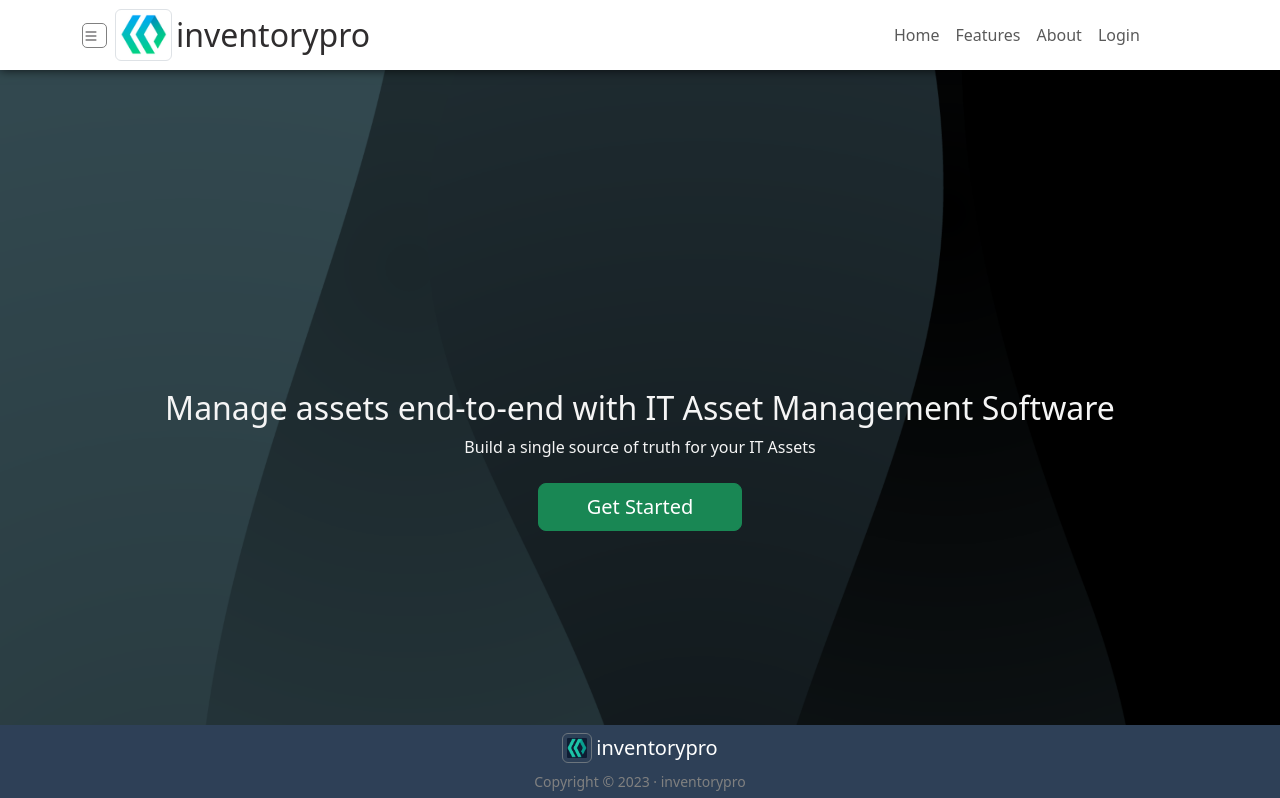
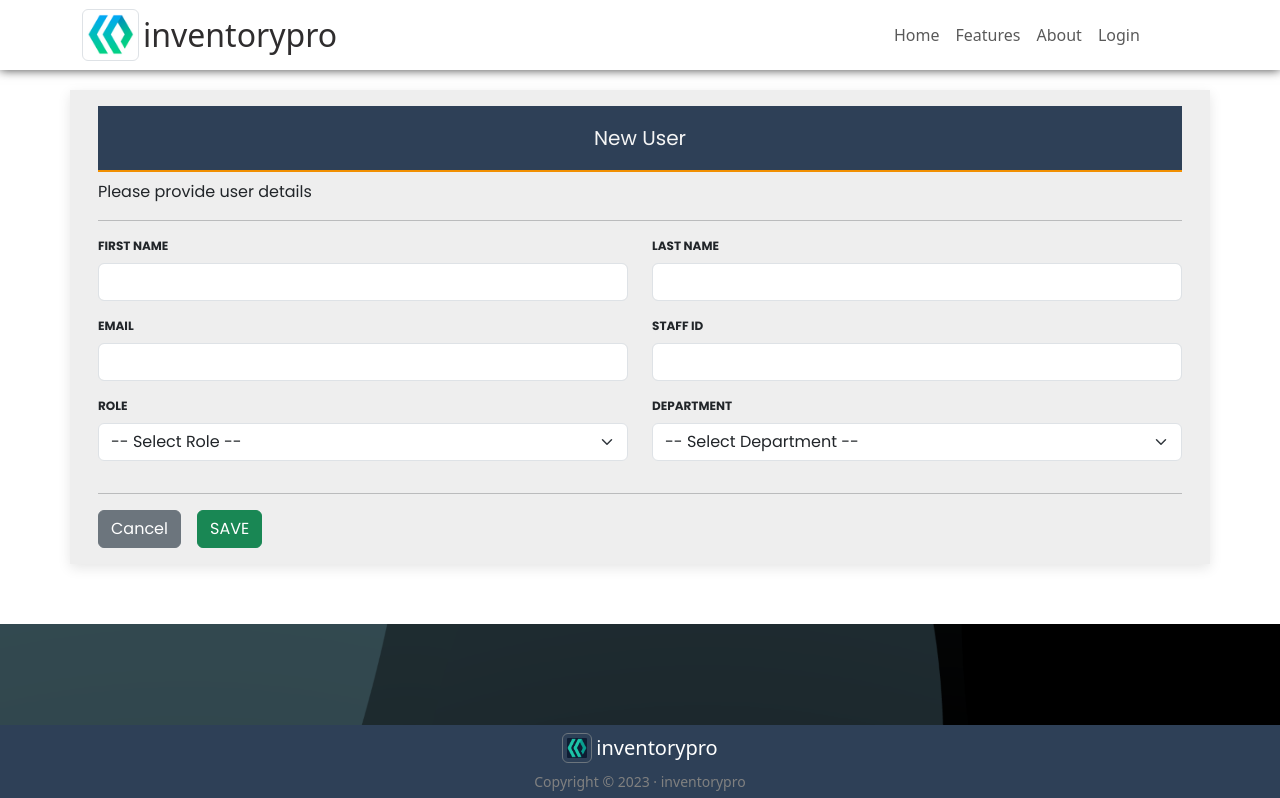
Before and after one commit to Jarabi/aim-frontend, a React (Vite) app: page / in a window 1280 px wide. Shown: the top 798 px of the page. Built offline with nearby package versions, Linux system fonts and the light colour scheme.

Commit message:
Add user form

```diff
--- a/src/App.jsx
+++ b/src/App.jsx
@@ -9,6 +9,9 @@ import Login from "./components/Login";
 import Footer from "./components/Footer";
 import RequisitionView from "./components/RequisitionView";
 import NewRequisition from "./components/NewRequisition";
+import ViewUser from "./components/ViewUser";
+import ViewUsers from "./components/ViewUsers";
+import NewUser from "./components/NewUser";
 
 const App = () => {
   const [isLoggedIn, setIsLoggedIn] = useState(false);
@@ -29,12 +32,16 @@ const App = () => {
   return (
     <>
       <Header userInfo={userInfo} />
+      <NewUser />
       <Routes>
         <Route path='/' element={<>{!isLoggedIn && <LandingPage />}</>} />
         <Route path='/login' element={<Login setUserInfo={setUserInfo} />} />
         <Route path='/dashboard' element={<Dashboard />} />
         <Route path='/requisitionView' element={<RequisitionView />} />
         <Route path='/newRequisition' element={<NewRequisition />} />
+        <Route path='/viewUsers' element={<ViewUsers />} />
+        <Route path='/viewUser' element={<ViewUser />} />
+        <Route path='/newUser' element={<NewUser />} />
       </Routes>
       <Footer />
     </>
--- a/src/components/Header.jsx
+++ b/src/components/Header.jsx
@@ -26,7 +26,7 @@ export default function Header({ userInfo }) {
   return (
     <header className='d-flex'>
       <div className='container d-flex justify-content-between'>
-        <Link
+        {/* <Link
           className='navbarToggler d-flex align-items-center me-2'
           data-bs-toggle='offcanvas'
           data-bs-target='#offcanvasScrolling'
@@ -42,7 +42,7 @@ export default function Header({ userInfo }) {
               borderRadius: "5px",
             }}
           ></i>
-        </Link>
+        </Link> */}
         <div className='header-logo d-flex me-auto'>
           <Link
             className='d-flex flex-row align-items-center'
--- a/src/components/NewRequisition.jsx
+++ b/src/components/NewRequisition.jsx
@@ -20,7 +20,7 @@ const NewRequisition = () => {
   return (
     <div className='container user-page'>
       <form className='border rounded p-3' onSubmit={submitHandler}>
-        <h5 className='requisitions-view text-center'>New Requisition</h5>
+        <h5 className='form-header text-center'>New Requisition</h5>
 
         <div className='mb-3'>
           <label htmlFor='req-title' className='form-label'>
--- /dev/null
+++ b/src/components/NewUser.jsx
@@ -0,0 +1,138 @@
+import { useState } from "react";
+import usersApi from "../api/users";
+
+export default function NewUser() {
+  const [formData, setFormData] = useState({
+    firstName: "",
+    lastName: "",
+    email: "",
+    roleId: "",
+    departmentId: "",
+    staffId: "",
+  });
+
+  const handleChange = (e) => {
+    setFormData({
+      ...form,
+      [e.target.name]: e.target.value,
+    });
+  };
+
+  const submitHandler = async (e) => {
+    e.preventDefault();
+
+    const res = await usersApi.createUser(formData);
+    console.log(res);
+  };
+
+  return (
+    <div className='container user-form'>
+      <form className='rounded p-3' onSubmit={submitHandler}>
+        <h5 className='form-header text-center'>New User</h5>
+        <p className='fs-6'>Please provide user details</p>
+        <hr className='my-3' />
+        <div className='row'>
+          <div className='mb-3 col-md-6'>
+            <label htmlFor='firstName' className='form-label'>
+              FIRST NAME
+            </label>
+            <input
+              type='text'
+              className='form-control'
+              id='firstName'
+              name='firstName'
+              onChange={handleChange}
+            />
+            <div className='invalid-feedback'>Provide first name.</div>
+          </div>
+
+          <div className='mb-3 col-md-6'>
+            <label htmlFor='lastName' className='form-label'>
+              LAST NAME
+            </label>
+            <input
+              type='text'
+              className='form-control'
+              id='lastName'
+              name='lastName'
+              onChange={handleChange}
+            />
+            <div className='invalid-feedback'>Provide last name.</div>
+          </div>
+        </div>
+        <div className='row'>
+          <div className='mb-3 col-md-6'>
+            <label htmlFor='email' className='form-label'>
+              EMAIL
+            </label>
+            <input
+              type='text'
+              className='form-control'
+              id='email'
+              name='email'
+              onChange={handleChange}
+            />
+            <div className='invalid-feedback'>Provide email.</div>
+          </div>
+
+          <div className='mb-3 col-md-6'>
+            <label htmlFor='staffId' className='form-label'>
+              STAFF ID
+            </label>
+            <input
+              type='text'
+              className='form-control'
+              id='staffId'
+              name='staffId'
+              onChange={handleChange}
+            />
+            <div className='invalid-feedback'>Enter staff ID.</div>
+          </div>
+        </div>
+        <div className='row'>
+          <div className='mb-3 col-md-6'>
+            <label htmlFor='roleId' className='form-label'>
+              ROLE
+            </label>
+            <select
+              id='roleId'
+              name='roleId'
+              onChange={handleChange}
+              className='form-select'
+            >
+              <option value=''>-- Select Role --</option>
+            </select>
+            <div className='invalid-feedback'>Select a department.</div>
+          </div>
+
+          <div className='mb-3 col-md-6'>
+            <label htmlFor='departmentId' className='form-label'>
+              DEPARTMENT
+            </label>
+            <select
+              id='departmentId'
+              name='departmentId'
+              onChange={handleChange}
+              className='form-select'
+            >
+              <option value=''>-- Select Department --</option>
+            </select>
+            <div className='invalid-feedback'>Please provide a title.</div>
+          </div>
+        </div>
+        <hr className='my-3' />
+        <div className='cta'>
+          <button
+            className='btn btn-secondary me-3'
+            onClick={() => navigate(-1)}
+          >
+            Cancel
+          </button>
+          <button className='btn btn-success' type='submit'>
+            SAVE
+          </button>
+        </div>
+      </form>
+    </div>
+  );
+}
--- a/src/components/RequisitionView.jsx
+++ b/src/components/RequisitionView.jsx
@@ -18,7 +18,7 @@ const RequisitionView = () => {
 
   return (
     <div className='container user-page'>
-      <h5 className='requisition-view text-center'>View Requisition</h5>
+      <h5 className='form-header text-center'>View Requisition</h5>
       <table className='table'>
         <tbody>
           <tr>
--- a/src/components/UserView.jsx
+++ b/src/components/UserView.jsx
@@ -55,7 +55,7 @@ const UserView = ({ userData }) => {
           </div>
         </div>
       </div>
-      <h5 className='requisitions-view text-center'>User Requisitions</h5>
+      <h5 className='form-header text-center'>User Requisitions</h5>
       {requisitions.data && requisitions.data.length > 0 ? (
         <Requisitions userData={userData} requisitions={requisitions.data} />
       ) : (
--- /dev/null
+++ b/src/components/ViewUser.jsx
@@ -0,0 +1,5 @@
+const ViewUser = () => {
+  return <div>ViewUser</div>;
+};
+
+export default ViewUser;
--- /dev/null
+++ b/src/components/ViewUsers.jsx
@@ -0,0 +1,5 @@
+const ViewUsers = () => {
+  return <div>ViewUsers</div>;
+};
+
+export default ViewUsers;
--- a/src/pages/Dashboard.jsx
+++ b/src/pages/Dashboard.jsx
@@ -26,7 +26,6 @@ export default function Dashboard() {
 
   return (
     <div className='container dashboard'>
-      <AdminView />
       {/* {userRole === "regular" && <UserView userData={userData} />}
       {userRole === "approver" && <ManagerView />}
       {userRole === "admin" && <AdminView userData={userData} />} */}
--- a/src/styles/App.css
+++ b/src/styles/App.css
@@ -149,9 +149,21 @@ section#features .feature-illustration {
   font-size: 12px;
 }
 
-/* ++++++++ REQUISITIONS ++++++++++++++++ */
-.user-view,
-.requisition-view {
+.user-form {
+  margin-top: 90px;
+  font-family: "Poppins", sans-serif;
+  font-size: 12px;
+  box-shadow: rgba(0, 0, 0, 0.1) 0px 4px 12px;
+  background-color: #eee;
+}
+
+.user-form label {
+  font-weight: bold;
+}
+
+/* ++++++++ FORMS ++++++++++++++++ */
+
+.form-header {
   color: var(--off-white);
   background-color: var(--charcoal);
   border-bottom: 2px solid var(--orange);
```
Also changed, not shown: src/components/AdminView.jsx (+20 -8 lines).
